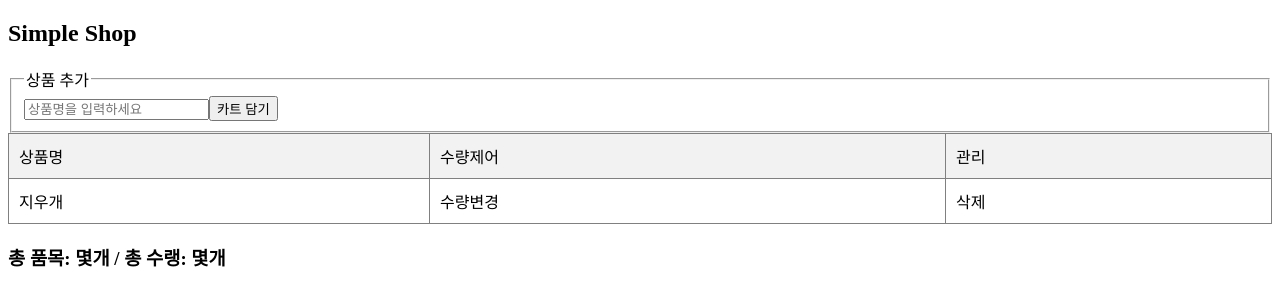
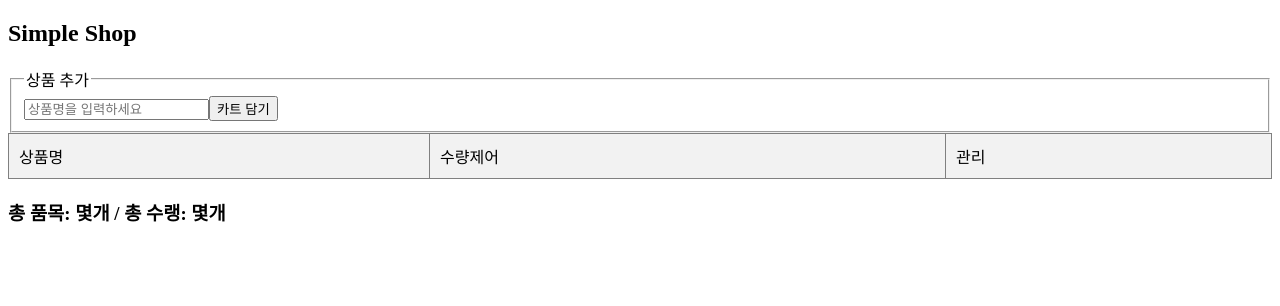
Before and after one commit to ryan7715/react-02-cart, a React (Vite) app: page / in a window 1280 px wide. Shown: the top 306 px of the page. Built offline with nearby package versions, Linux system fonts and the light colour scheme.

Commit message:
todo를 했던 내용까지 구현 완료

```diff
--- a/src/App.jsx
+++ b/src/App.jsx
@@ -5,13 +5,34 @@
     const [cart, setCart] = useState([]);    // 목록 관리용
 
 
+    // cart는 목록입니다. 요소의 형태를 생각해보면,
+    // 이 요소는 이름을 가져야되고, 수량도 가져야 됨  => 여러 개의 값을 가지는 타입은 객체 뿐
+
+    // cart = [
+    //           {name: "지우개", quantity: 4 },
+    //            {name: "연필", quantity: 6 },
+    //            {name: "공책", quantity: 9 },
+    //        ];
+
     return (
         <>
             <h2>Simple Shop</h2>
             <fieldset>
                 <legend>상품 추가</legend>
-                <form>
-                    <input placeholder={"상품명을 입력하세요"} value={name} />
+                <form onSubmit={(event) => {
+                    event.preventDefault();
+                    if (name === "" || name === " ") {
+                        return;
+                    }
+                    // name 값을 cart에다가 추가
+                    setCart([...cart, { name: name, quantity: 1 }]);
+                    setName("");
+                }}>
+                    <input placeholder={"상품명을 입력하세요"}
+                           value={name}
+                           onChange={(e) => {
+                               setName(e.target.value);
+                           }}/>
                     <button type={"submit"}>카트 담기</button>
                 </form>
             </fieldset>
@@ -24,7 +45,7 @@
                        width: "100%",
                        borderCollapse: "collapse"
                    }}>
-                <thead style={{ backgroundColor: "#f2f2f2"}}>
+                <thead style={{backgroundColor: "#f2f2f2"}}>
                 <tr>
                     <td>상품명</td>
                     <td>수량제어</td>
@@ -32,11 +53,16 @@
                 </tr>
                 </thead>
                 <tbody>
-                <tr>
-                    <td>지우개</td>
-                    <td>수량변경</td>
-                    <td>삭제</td>
-                </tr>
+                {cart.map((item, index) => <tr key={index}>
+                        <td>{item.name}</td>
+                        <td>수량변경</td>
+                        <td>
+                            <button onClick={() => {
+                                const result = cart.filter((v, i) => { return i !== index });
+                                setCart(result);
+                            }}>삭제</button>
+                        </td>
+                </tr>)}
                 </tbody>
             </table>
             <h3>총 품목: 몇개 / 총 수랭: 몇개</h3>
```
